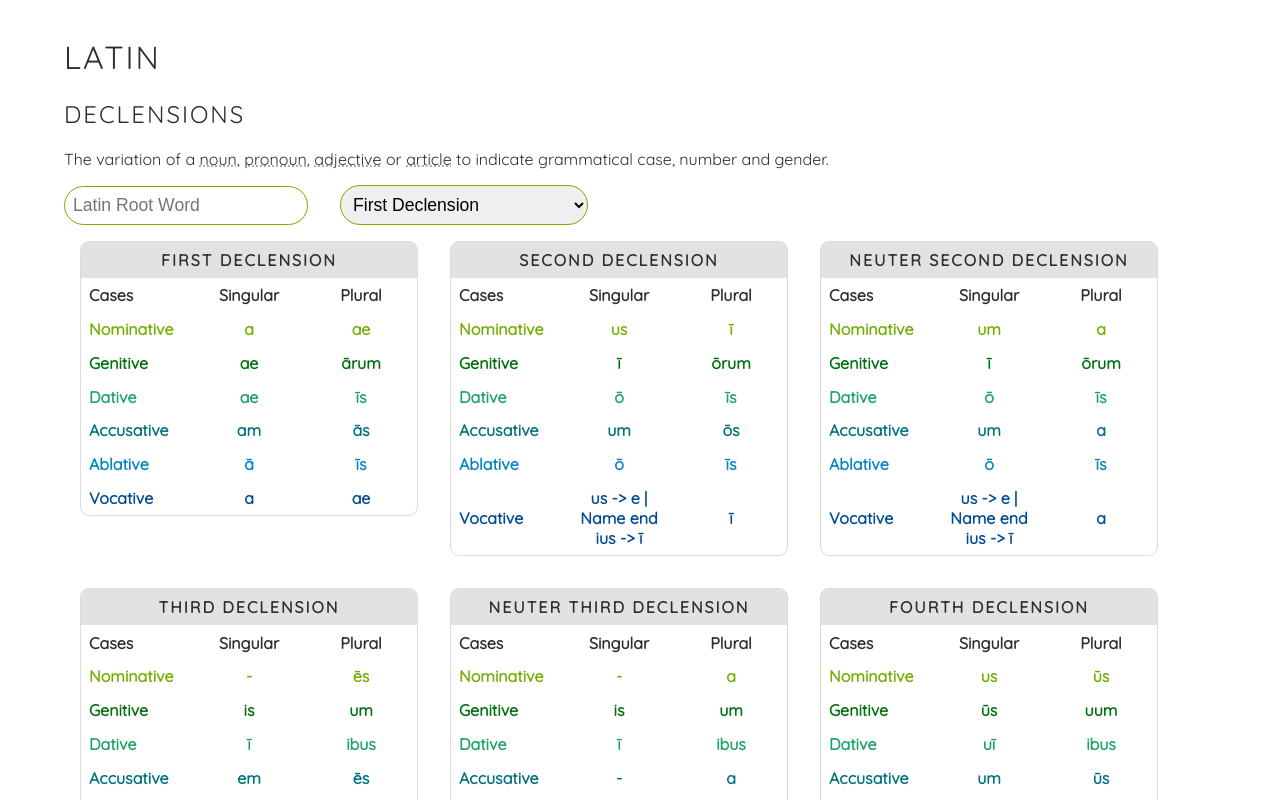
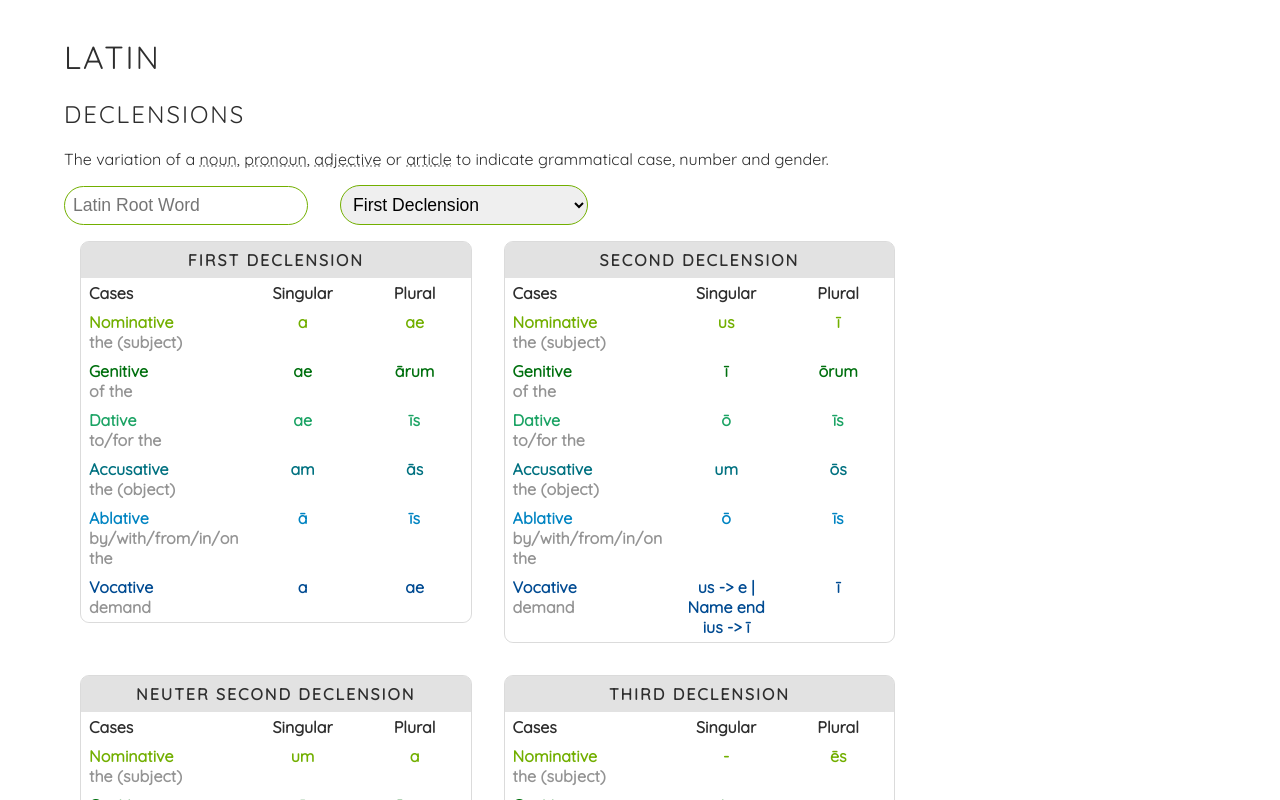
Before and after one commit to blinkous/latin, a React (Create React App) app: page / in a window 1280 px wide. Shown: the top 800 px of the page. Built offline with nearby package versions, Linux system fonts and the light colour scheme.

Commit message:
added the uses for each case and added styling

```diff
--- a/src/components/DeclensionTable.js
+++ b/src/components/DeclensionTable.js
@@ -2,7 +2,7 @@ import React from "react";
 import "../styles/DeclensionTable.css";
 
 const DeclensionTable = (props) => {
-  const { declension, declensionName } = props;
+  const { declension, declensionName, cases } = props;
 
   return (
     <table
@@ -30,12 +30,15 @@ const DeclensionTable = (props) => {
       <tbody>
         {Object.entries(declension).map(([key, value], index) => (
           <tr className={key} key={index}>
-            <th className={`case ${key}`}>{key}</th>
-            <td className={`singular ${value.singular}`}>
+            <th className={`case ${key}`}>
+              {key}
+              <span className="use-cases">{cases[key].use}</span>
+            </th>
+            <td className={`declination singular ${value.singular}`}>
               <span className="root-word">{props.root && props.root}</span>
               {value.singular}
             </td>
-            <td className={`plural ${value.plural}`}>
+            <td className={`declination plural ${value.plural}`}>
               <span className="root-word">{props.root && props.root}</span>
               {value.plural}
             </td>
--- a/src/js/declensions.js
+++ b/src/js/declensions.js
@@ -6,23 +6,27 @@ export default {
     nominative: {
       definition:
         "Case for the noun or pronoun when it is the subject of a sentence/clause. It is when it is the subject of a verb or doing the action of the verb. Derived from nomen (name).",
-      use: `the _(subject)`,
+      use: `the (subject)`,
     },
     genitive: {
       definition: "",
-      use: `of the _ `,
+      use: `of the`,
     },
     dative: {
       definition: "",
-      use: `to/for the _`,
+      use: `to/for the`,
     },
     accusative: {
       definition: "",
-      use: `the _(object)`,
+      use: `the (object)`,
     },
     ablative: {
       definition: "",
-      use: `by/with/from/in/on the _`,
+      use: `by/with/from/in/on the`,
+    },
+    vocative: {
+      definition: "",
+      use: `demand`,
     },
   },
   declensions: {
--- a/src/styles/DeclensionTable.css
+++ b/src/styles/DeclensionTable.css
@@ -45,7 +45,11 @@
   border: 1px solid rgba(255, 255, 255, 0.308);
   border-right: none;
   border-left: none;
-  padding: 0.4rem 0.5rem;
+  padding: 0.25rem 0.5rem;
+  vertical-align: top;
+}
+.declension-table.decliner .declination {
+  letter-spacing: 0.05rem;
 }
 
 .singular,
@@ -83,5 +87,12 @@
   color: var(--accent-6);
 }
 .root-word {
-  color: gray;
+  color: rgb(131, 131, 131);
 }
+.use-cases {
+  color: rgb(148, 148, 148);
+  display: block;
+  margin: 0;
+  width: 100%;
+  text-transform: lowercase;
+}
```
